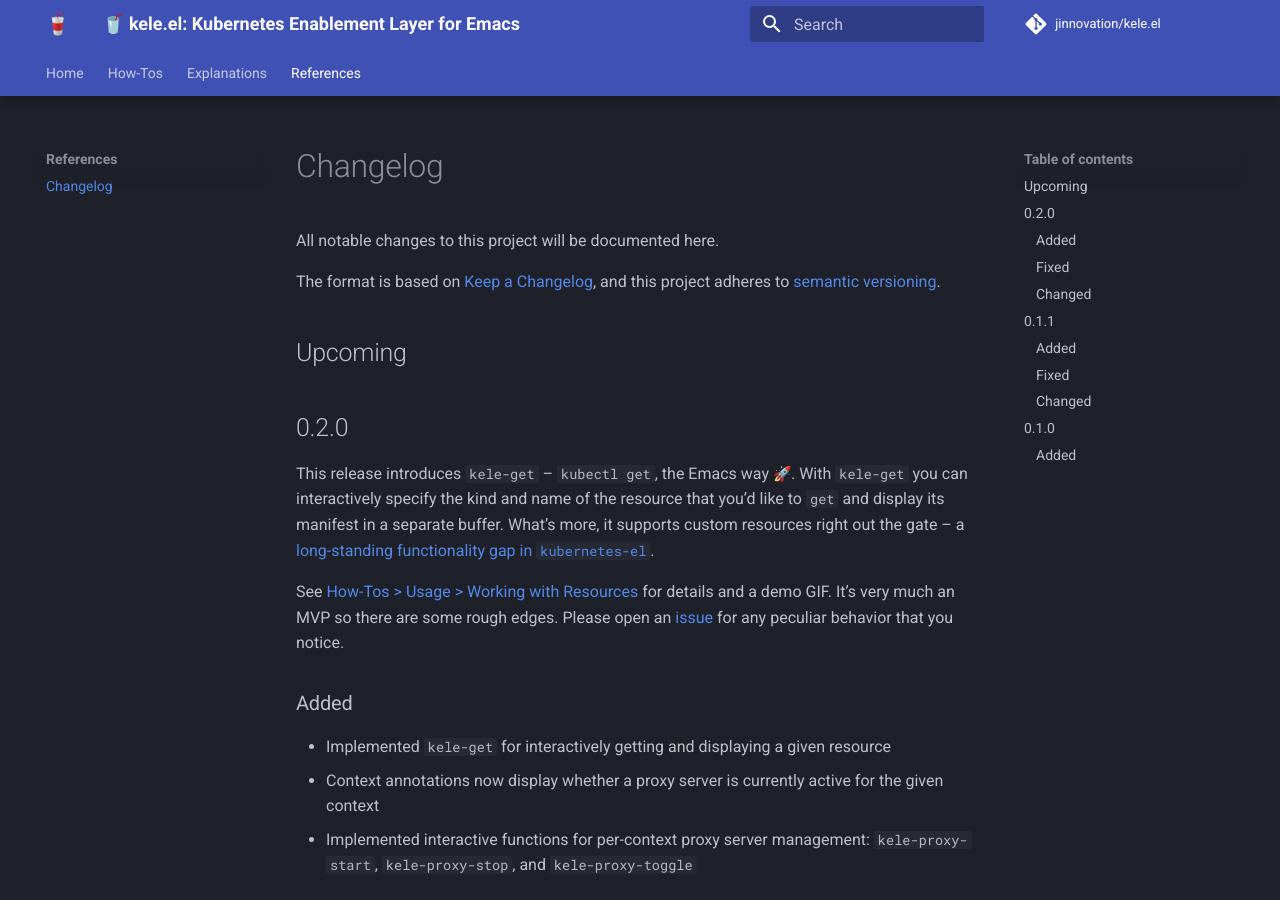
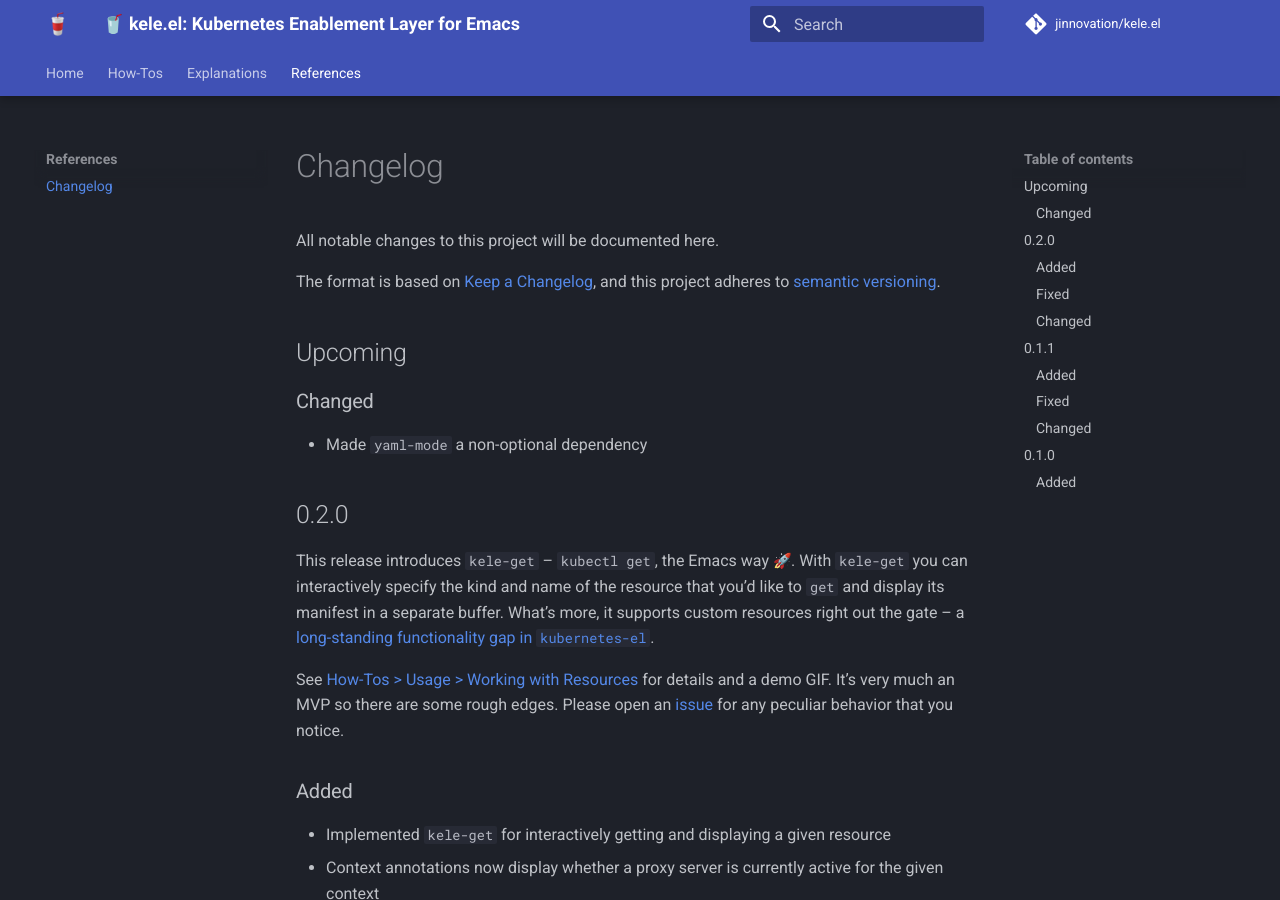
Before and after one commit to jinnovation/kele.el, an MkDocs documentation site: the page built from docs/references/changelog.md, in a window 1280 px wide and 900 px high. Built offline with MkDocs 1.6.1 and Material for MkDocs 9.7.7, drawn with Linux system fonts in a browser that asks for light colours; emoji names are drawn with the system emoji font; comment, search, counter and statistics services are not loaded.

```diff
--- a/docs/references/changelog.md
+++ b/docs/references/changelog.md
@@ -10,6 +10,10 @@
 [semver]: https://semver.org/spec/v2.0.0.html
 
 ## Upcoming
+
+### Changed
+
+- Made `yaml-mode` a non-optional dependency
 
 ## 0.2.0
 
```
Also changed, not shown: 1 other file.
